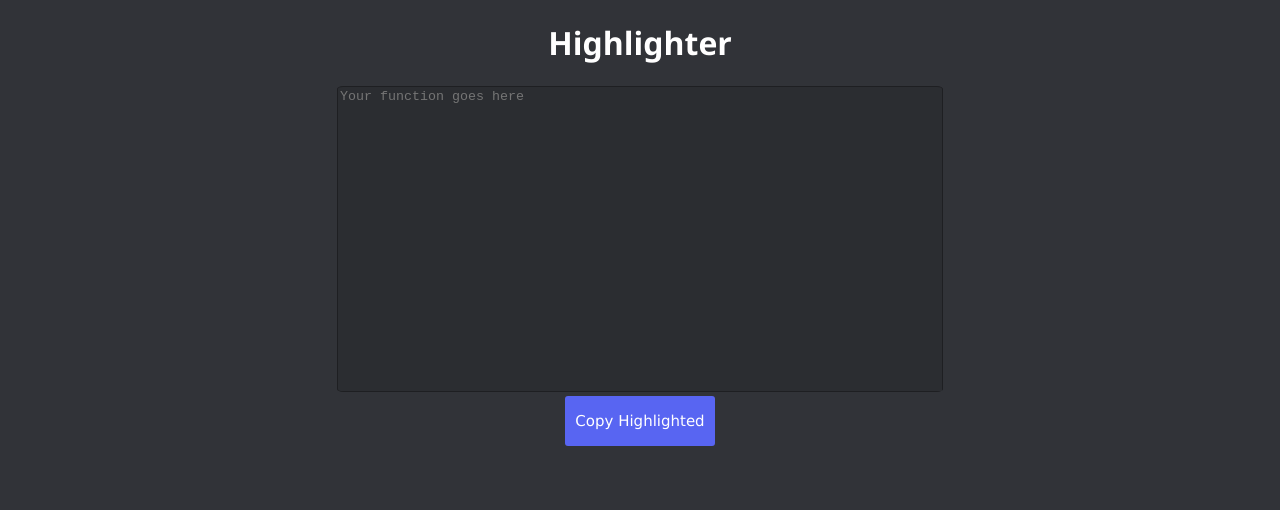
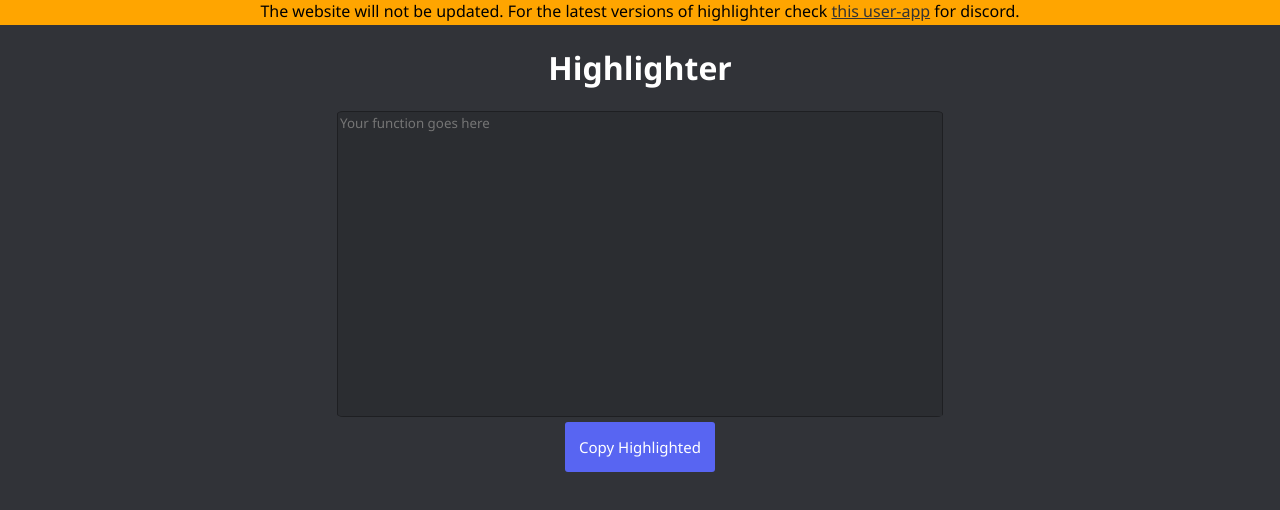
Before and after one commit to bth123/mcf-ansi-highlighter, a plain HTML site: page index.html in a window 1280 px wide. Drawn offline with Linux system fonts and the light colour scheme.

Commit message:
Added warn

```diff
--- a/index.html
+++ b/index.html
@@ -1,8 +1,10 @@
 <!DOCTYPE html>
 <style>
+	* {
+		font-family: 'Segoe UI', Tahoma, Geneva, Verdana, sans-serif;
+	}
 	h1 {
 		color: #FFF;
-		font-family: 'Segoe UI', Tahoma, Geneva, Verdana, sans-serif;
 	}
 	body {
 		background: #313338;
@@ -25,7 +27,6 @@
 	}
 	button {
 		color: #FFF;
-		font-family: Verdana, Geneva, Tahoma, sans-serif;
 		font-size: 15px;
 		font-weight: 500;
 		background-color: #5865f2;
@@ -46,7 +47,11 @@
 	<link rel="icon" type="image/png" href="logo.png">
 	<title>Highlighter</title>
 </head>
-<body align="center">
+<body align="center", style="margin-top: 0px; margin-inline: 0px;">
+	<div style="background: orange; height: 25px;">
+		<span>The website will not be updated. For the latest versions of highlighter check <a style="color: #333333;" href="https://github.com/bth123/mcf-ansi-highlighter/tree/user-bot">this user-app</a>
+			for discord.</span>
+	</div>
 	<div>
 		<h1>Highlighter</h1>
 	</div>
```
